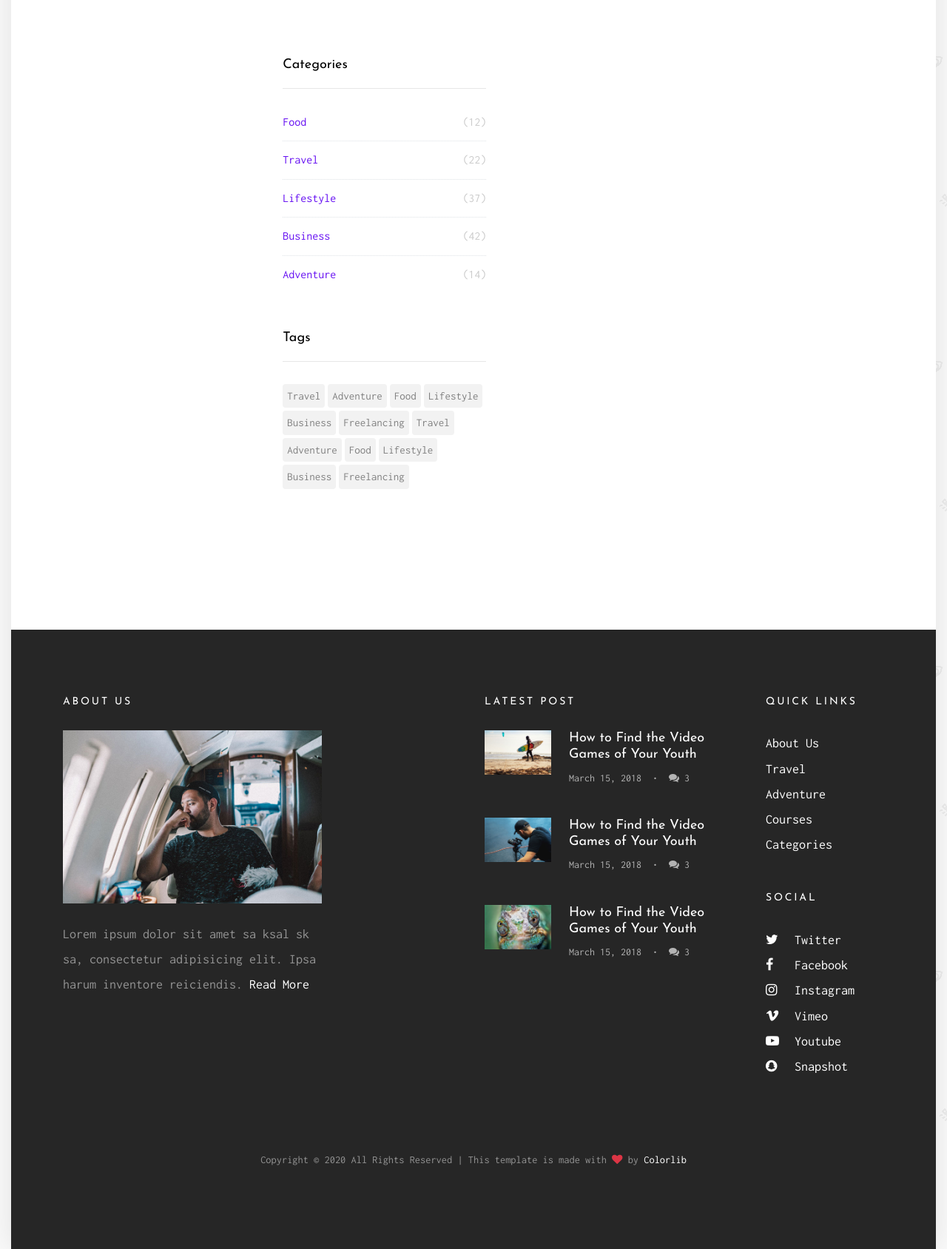
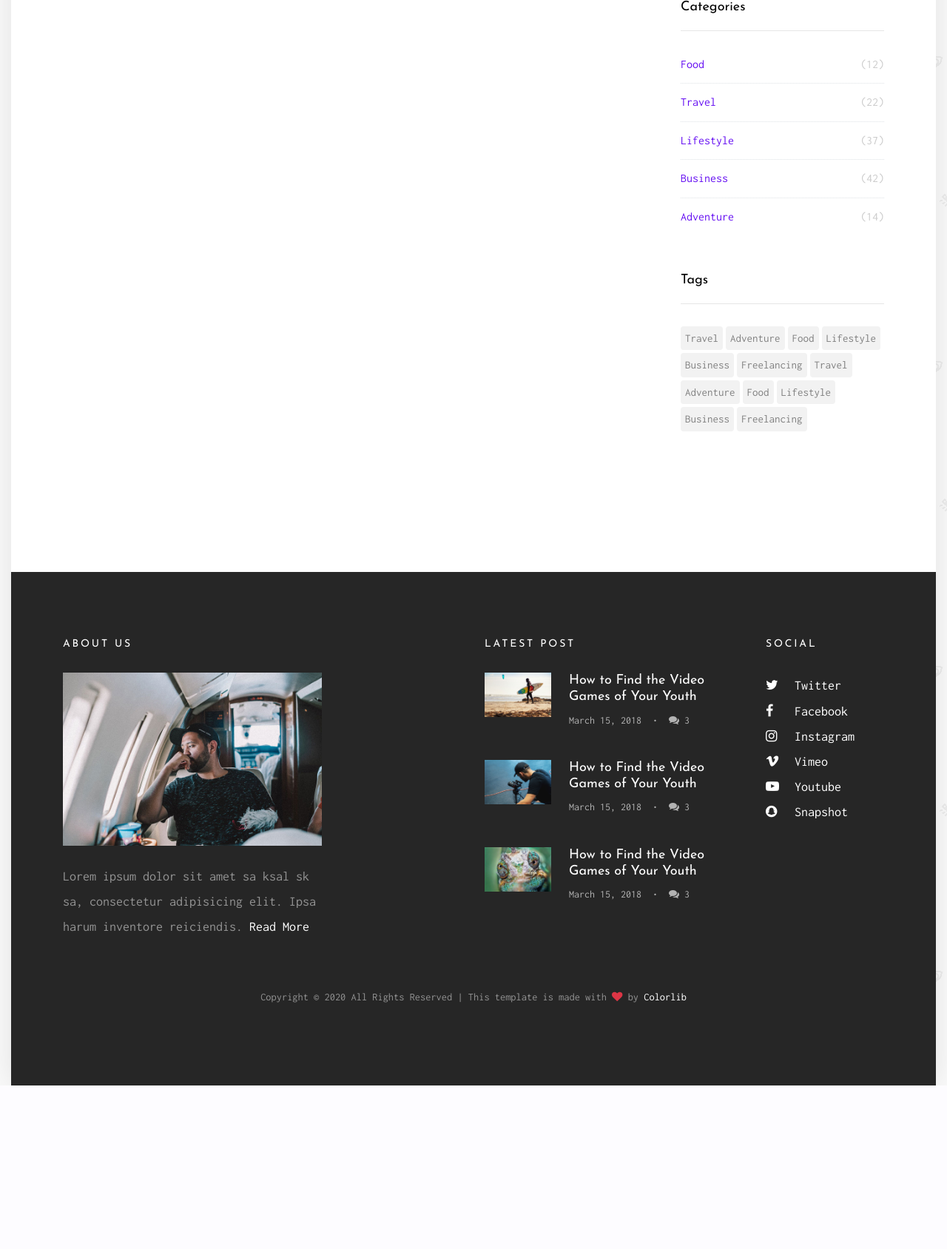
Before and after one commit to hhef/salt_and_pepper_shakers, a Django app: page /about/ in a window 1280 px wide. Shown: the part 1640-3328 px from the top of the page at 74% size. After the commit the page ends 3107 px from the top, so only its background shows below. Run offline with Django 3.2, Linux system fonts and the light colour scheme; some libraries are stand-ins or nearby versions.

Commit message:
fix base.html float

```diff
--- a/posts/templates/posts/base.html
+++ b/posts/templates/posts/base.html
@@ -108,10 +108,19 @@
       <!-- END header -->
 
 
-    <section class="site-section">
+    <section class="site-section pt-5">
       <div class="container">
+
         <div class="row blog-entries">
-            {% block content %}{% endblock %}
+          <div class="col-md-12 col-lg-8 main-content">
+            <div class="row mb-5 mt-5">
+              <div class="col-md-12">
+
+              {% block content %}{% endblock %}
+
+              </div>
+            </div>
+          </div>
 
           <!-- END main-content -->
 
@@ -220,8 +229,10 @@
           <!-- END sidebar -->
 
         </div>
+
       </div>
     </section>
+
 
     <footer class="site-footer">
         <div class="container">
@@ -232,7 +243,7 @@
                 <img src="{% static 'posts/images/img_1.jpg' %}" alt="Image placeholder" class="img-fluid">
               </p>
 
-              <p>Lorem ipsum dolor sit amet sa ksal sk sa, consectetur adipisicing elit. Ipsa harum inventore reiciendis. <a href="#">Read More</a></p>
+              <p>Lorem ipsum dolor sit amet sa ksal sk sa, consectetur adipisicing elit. Ipsa harum inventore reiciendis. <a href="{% url 'about-page' %}">Read More</a></p>
             </div>
             <div class="col-md-6 ml-auto">
               <div class="row">
@@ -283,16 +294,7 @@
 
                 <div class="col-md-4">
 
-                  <div class="mb-5">
-                    <h3>Quick Links</h3>
-                    <ul class="list-unstyled">
-                      <li><a href="#">About Us</a></li>
-                      <li><a href="#">Travel</a></li>
-                      <li><a href="#">Adventure</a></li>
-                      <li><a href="#">Courses</a></li>
-                      <li><a href="#">Categories</a></li>
-                    </ul>
-                  </div>
+
 
                   <div class="mb-5">
                     <h3>Social</h3>
```
